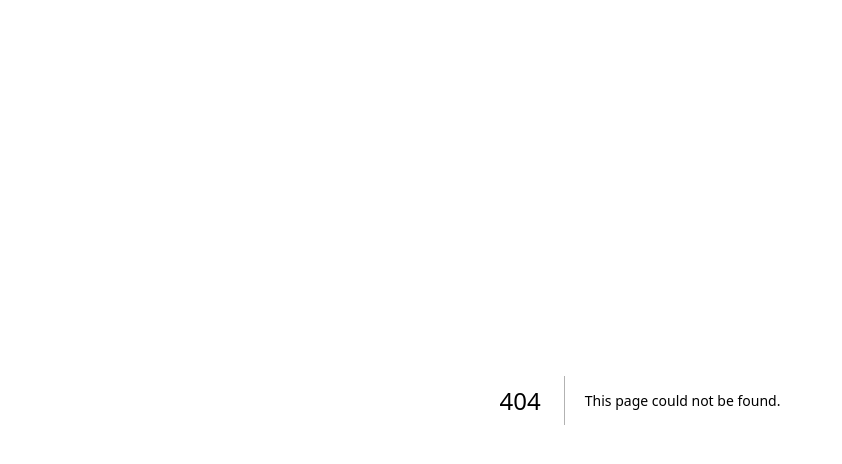
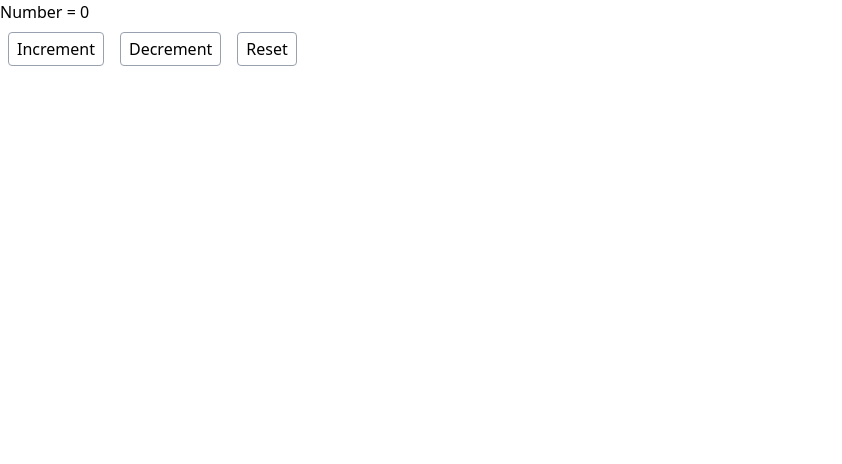
Before and after one commit to SaphawitNoowong/MiniProject-Internship, a Next.js app in the folder frontend/: page /components/TryUseReducer in a window 1280 px wide. Before the commit this address had no page. Shown: the top 464 px of the page, without its empty margins (0-842 px from the left). Built offline with nearby package versions, Linux system fonts and the light colour scheme.

Commit message:
Implement FrontEnd(useReducer)
Try coding useReducer to make more understand

```diff
--- /dev/null
+++ b/frontend/pages/components/TryUseReducer.tsx
@@ -0,0 +1,49 @@
+import React, { useReducer } from 'react'
+type State = {
+    number: number;
+};
+
+type Action =
+    | { type: 'increment' }
+    | { type: 'decrement' }
+    | { type: 'reset' };
+
+function TryUseReducer() {
+    const [state, dispatch] = useReducer(reducer, 0, init);
+    return (
+        <div>
+            <h1> Number = {state.number}</h1>
+            <button onClick={() => dispatch({ type: "increment" })}
+                className="border border-gray-400 rounded px-2 py-1 focus:outline-none focus:ring-2 focus:ring-blue-500 p-2 m-2">
+                Increment
+            </button>
+            <button onClick={() => dispatch({ type: "decrement" })}
+                className="border border-gray-400 rounded px-2 py-1 focus:outline-none focus:ring-2 focus:ring-blue-500 p-2 m-2">
+                Decrement
+            </button>
+            <button onClick={() => dispatch({ type: "reset" })}
+                className="border border-gray-400 rounded px-2 py-1 focus:outline-none focus:ring-2 focus:ring-blue-500p-2 m-2">
+                Reset
+            </button>
+        </div>
+    )
+}
+
+function reducer(state: State, action: Action) {
+    switch (action.type) {
+        case "increment":
+            return { number: state.number + 1 };
+        case "decrement":
+            return { number: state.number - 1 };
+        case "reset":
+            return init(0)
+        default:
+            return state;
+    }
+}
+
+function init(initialNumber: number) {
+    return { number: initialNumber };
+}
+
+export default TryUseReducer
--- a/frontend/pages/index.tsx
+++ b/frontend/pages/index.tsx
@@ -5,6 +5,7 @@ import FirstComponent from "./components/FirstComponent";
 import TestNotUseContext from "./components/TestNotUseContext";
 import TestUseRef from "./components/TestUseRef";
 import TestUseRefConst from "./components/TestUseRefConst";
+import TryUseReducer from "./components/TryUseReducer";
 export const DataContext = createContext<string>("");
 
 export default function Home() {
@@ -76,12 +77,15 @@ export default function Home() {
         </div>
       </div>
       <div className="flex justify-center">
-      <div className="p-5">
-        <TestUseRef />
+        <div className="p-5">
+          <TestUseRef />
+        </div>
+        <div className="p-5">
+          <TestUseRefConst />
+        </div>
       </div>
-      <div className="p-5">
-        <TestUseRefConst />
-      </div>
+      <div>
+        <TryUseReducer />
       </div>
     </div>
   );
```
